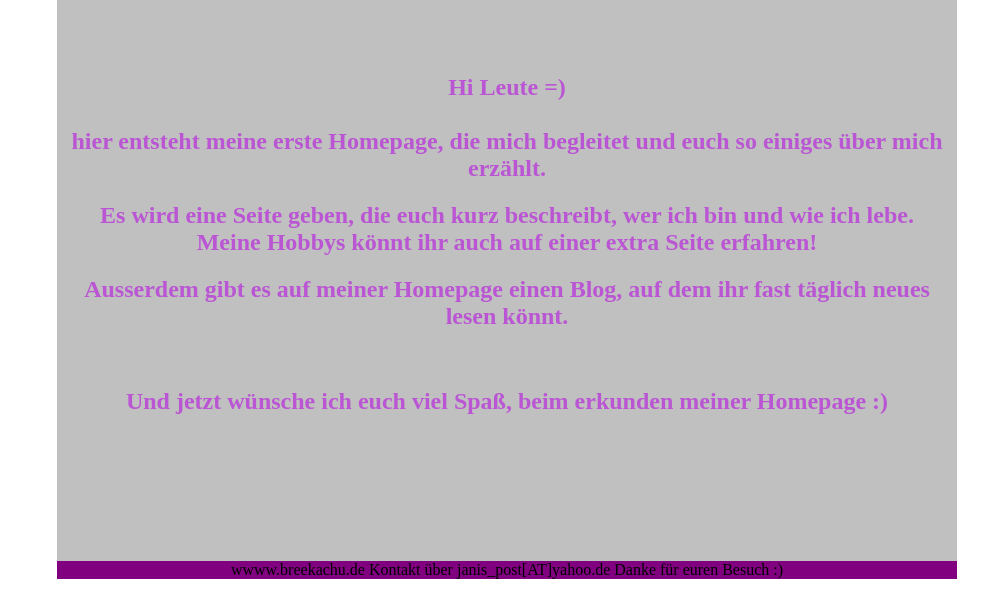
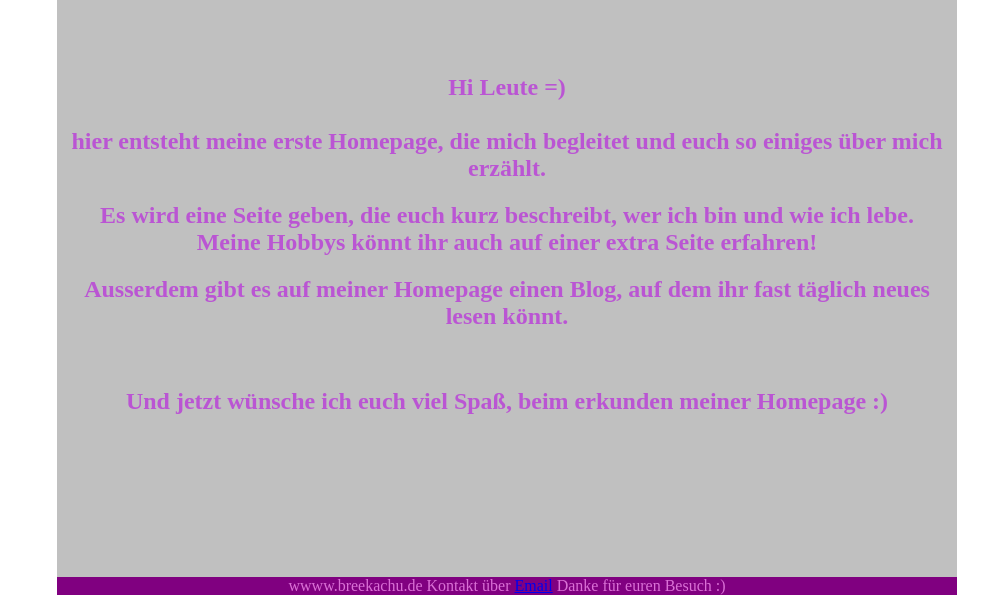
Before and after one commit to Breekachux3/breekachus-homepage, a plain HTML site: page index.html in a window 1280 px wide. Shown: the part 266-877 px from the top of the page, without its empty margins (133-1121 px from the left). Before the commit the page ends 853 px from the top, so only its background shows below. Drawn offline with Linux system fonts and the light colour scheme.

Commit message:
Email Link eingefügt
UND  das @ endlich drin, danke @pfff
und naja, das alt gr q ist in atom wohl ne tastaturküzel
was ich mal umstellen sollte

```diff
--- a/index.html
+++ b/index.html
@@ -45,7 +45,8 @@ content="kurzbeschreibung">
     <br>
     <br>
   <div id="fusszeile">
-    wwww.breekachu.de Kontakt über janis_post[AT]yahoo.de Danke für euren Besuch :)
+    <p>wwww.breekachu.de Kontakt über <a href="mailto:janis_post@yahoo.de" target="_top">Email</a> Danke für euren Besuch :)
+    </p>
   </div>
 </div>
 </body>
```
